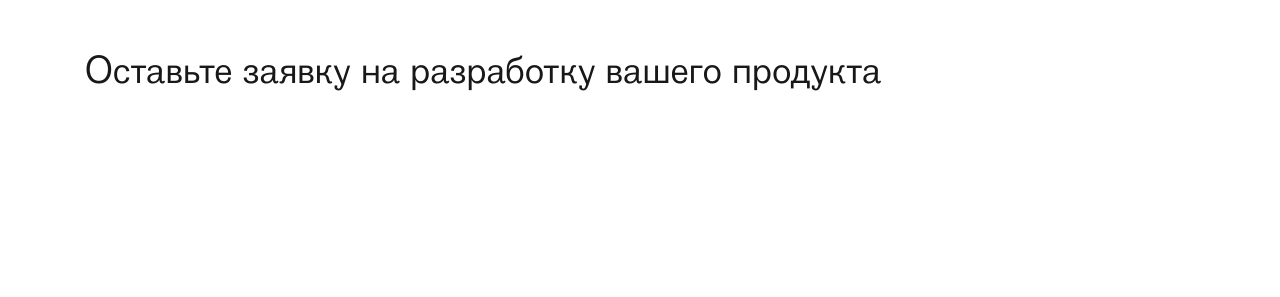
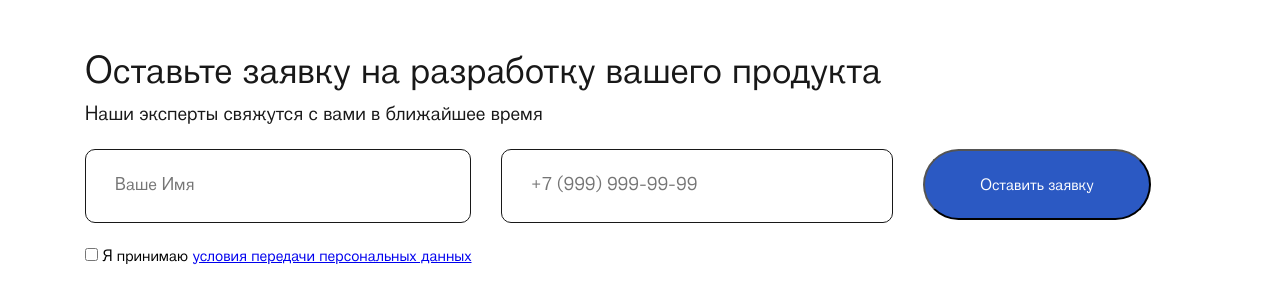
Before and after one commit to NataliiaBenko/creative, a plain HTML site: page index.html in a window 1280 px wide. Shown: the part 7218-7515 px from the top of the page. Before the commit the page ends 7311 px from the top, so only its background shows below. Drawn offline with Linux system fonts and the light colour scheme.

Commit message:
placeholder

```diff
--- a/css/style.css
+++ b/css/style.css
@@ -387,5 +387,53 @@ ul li{
     font-size: 38px;
     line-height: 110%;
     color: #181818;
-
+    margin-bottom: 10px;
 }
+.call{
+    margin-bottom: 24px;
+    font-family: '20 Kopeek';
+    font-style: normal;
+    font-weight: normal;
+    font-size: 20px;
+    line-height: 110%;
+    color: #181818;
+}
+.your-name{
+    font-family: '20 Kopeek';
+    font-style: normal;
+    font-weight: 400;
+    font-size: 18px;
+    line-height: 140%;
+    border: 1px solid #181818;
+    box-sizing: border-box;
+    border-radius: 10px;
+    margin-bottom: 22px;
+}
+.name-ext{
+    padding: 23px 143px 23px 29px;
+}
+.phone {
+    padding: 23px 149px 23px 29px;
+    margin-left: 30px;
+}
+.knopka{
+    font-family: '20 Kopeek';
+    font-style: normal;
+    font-weight: normal;
+    font-size: 16px;
+    line-height: 140%;
+    color: #FFFFFF;
+    background: #2B59C3;
+    border-radius: 40px;
+    margin-left: 30px;
+    width: 228px;
+    height: 71px;
+}
+.checkbox{
+    font-family: '20 Kopeek';
+    font-style: normal;
+    font-weight: normal;
+    font-size: 16px;
+    line-height: 140%;
+    margin-bottom: 30px;
+}
--- a/index.html
+++ b/index.html
@@ -167,6 +167,19 @@
         </div>
     </div>
     <h4 class="head-under-form">Оставьте заявку на разработку вашего продукта</h4>
+    <p class="call">Наши эксперты свяжутся с вами в ближайшее время</p>
+    <form>
+        <label style="display: flex; flex-direction: row;">
+            <input class="your-name name-ext" name="your_name" type="text" id="your_name" placeholder="Ваше Имя">
+            <input class="your-name phone" name="phone_number" type="text" id="phone_number" placeholder="+7 (999) 999-99-99">
+            <button class="knopka">Оставить заявку</button>
+        </label>
+    </form>
+        <form class="checkbox">
+            <input type="checkbox" id="i_accept" name="i_accept" value="private">
+            <label for="i_accept">Я принимаю <a href="#">условия передачи персональных данных</a> </label><br>
+    </form>
+
 </section>
 </body>
 </html>
```
